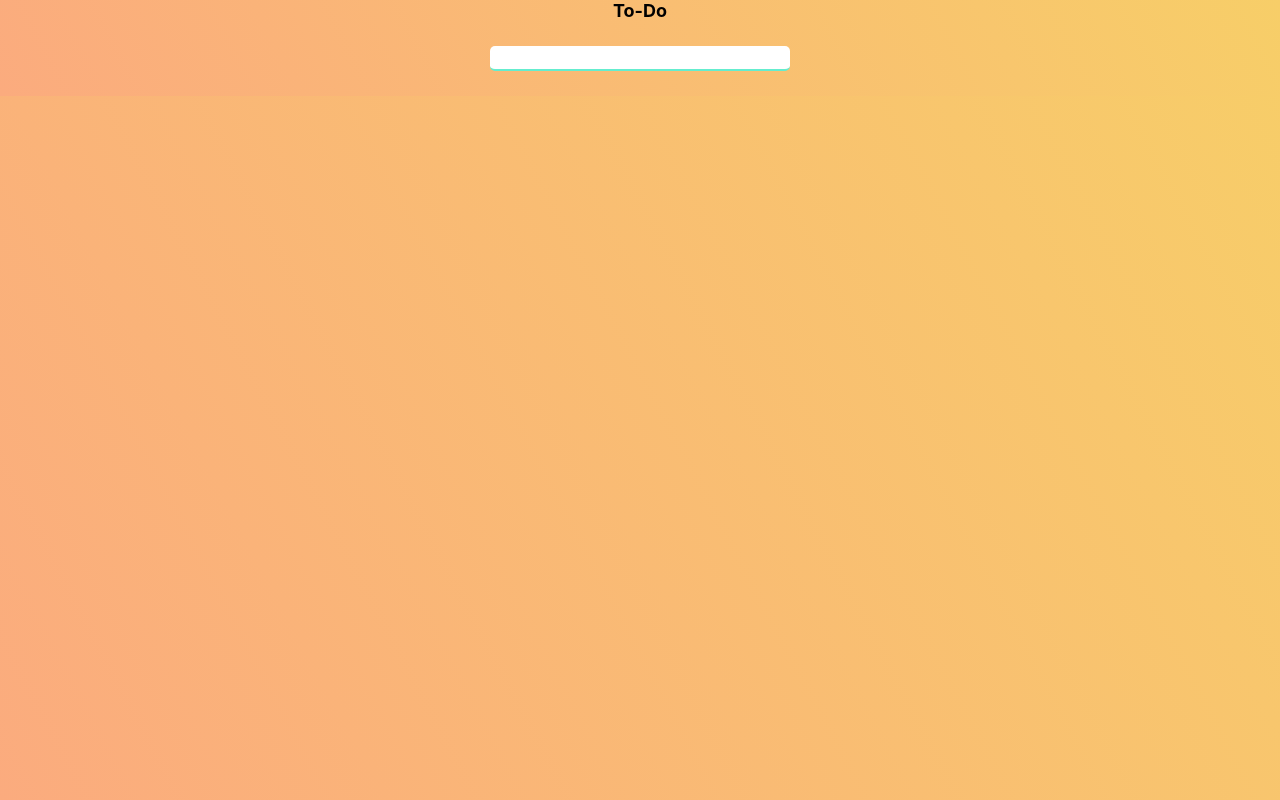
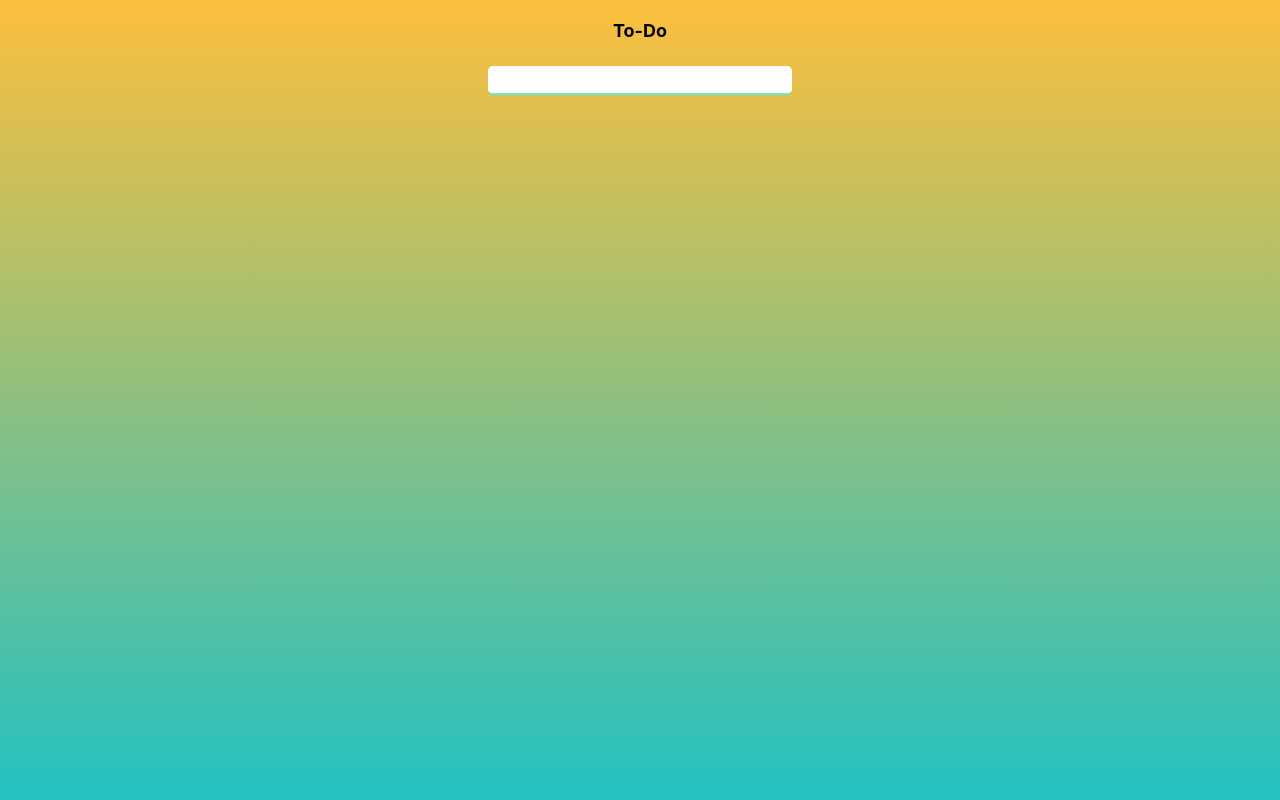
Before and after one commit to Adelin04/ToDo-App-React, a React (Create React App) app: page / in a window 1280 px wide. Built offline with nearby package versions, Linux system fonts and the light colour scheme.

Commit message:
updated app...

```diff
--- a/package.json
+++ b/package.json
@@ -8,6 +8,7 @@
     "@testing-library/user-event": "^12.8.3",
     "react": "^17.0.2",
     "react-dom": "^17.0.2",
+    "react-icons": "^4.2.0",
     "react-scripts": "4.0.3",
     "styled-components": "^5.3.0",
     "web-vitals": "^1.1.2"
--- a/src/App.css
+++ b/src/App.css
@@ -2,6 +2,5 @@
   width: 100%;
   height: 100%;
   margin: auto;
-  background-color: #fbab7e;
-  background-image: linear-gradient(62deg, #fbab7e 0%, #f7ce68 100%);
+  padding: 20px 0px;
 }
--- a/src/App.js
+++ b/src/App.js
@@ -3,6 +3,7 @@ import styled from "styled-components";
 import "./App.css";
 
 import Todo from "./Todo";
+import { FaTrash } from "react-icons/fa";
 
 const reducer = (state, action) => {
   if (action.type === "ADD_TODO") {
@@ -10,11 +11,11 @@ const reducer = (state, action) => {
     return {
       ...state,
       todoList: [...state.todoList, newToDo],
-      isSucces: true
+      isSucces: true,
     };
   }
   if (action.type === "REMOVE_TODO") {
-    const leftToDo = state.todoList.filter(todo => {
+    const leftToDo = state.todoList.filter((todo) => {
       return todo.id !== Number(action.idPersonRemove);
     });
     return { ...state, todoList: leftToDo, isSucces: true };
@@ -24,7 +25,7 @@ const reducer = (state, action) => {
 
 const defaultState = {
   todoList: [],
-  isSucces: false
+  isSucces: false,
 };
 
 function App() {
@@ -40,13 +41,13 @@ function App() {
     const localMemo = localStorage.getItem("todo");
 
     if (localMemo !== null) {
-      JSON.parse(localMemo).forEach(element => {
+      JSON.parse(localMemo).forEach((element) => {
         dispatch({
           type: "ADD_TODO",
           payload: {
             id: element.id,
-            name: element.name
-          }
+            name: element.name,
+          },
         });
         tmpId = Number(element.id);
         setId(tmpId + 1);
@@ -54,26 +55,26 @@ function App() {
     }
   }, []);
 
-  const handlerSubmit = e => {
+  const handlerSubmit = (e) => {
     e.preventDefault();
     const localMemo = localStorage.getItem("todo");
 
     if (localMemo !== null)
-      JSON.parse(localMemo).forEach(element => {
+      JSON.parse(localMemo).forEach((element) => {
         TMP_List.push(element);
       });
 
     if (name) {
       tmp_Dictionary = {
         type: "ADD_TODO",
-        payload: { id: id, name: name.toString() }
+        payload: { id: id, name: name.toString() },
       };
       dispatch(tmp_Dictionary);
       setId(id + 1);
 
       TMP_List.push({
         id: tmp_Dictionary.payload.id,
-        name: tmp_Dictionary.payload.name
+        name: tmp_Dictionary.payload.name,
       });
     }
 
@@ -87,6 +88,10 @@ function App() {
     }, 2000);
   };
 
+  const handlerEdit = (e) => {
+    console.log(e);
+  };
+
   return (
     <div className="App">
       <Wrapper>
@@ -94,7 +99,7 @@ function App() {
           style={{
             textAlign: "center",
             fontWeight: "bolder",
-            fontSize: "18px"
+            fontSize: "18px",
           }}
         >
           {message}
@@ -102,7 +107,7 @@ function App() {
             style={{
               textAlign: "center",
               fontWeight: "bolder",
-              fontSize: "18px"
+              fontSize: "18px",
             }}
           >
             <form
@@ -110,7 +115,7 @@ function App() {
                 display: "flex",
                 justifyContent: "center",
                 flexDirection: "column",
-                alignItems: "center"
+                alignItems: "center",
               }}
               onSubmit={handlerSubmit}
             >
@@ -119,11 +124,12 @@ function App() {
                 className="input"
                 value={name}
                 required
-                onChange={e => setName(e.target.value)}
+                onChange={(e) => setName(e.target.value)}
               />
             </form>
           </div>
         </div>
+
         {state.todoList.map((todo, index) => {
           return (
             <div key={index} className="todo">
@@ -133,18 +139,18 @@ function App() {
                 onClick={() => {
                   let leftItems = JSON.parse(
                     localStorage.getItem("todo")
-                  ).filter(element => {
+                  ).filter((element) => {
                     return element.id !== todo.id;
                   });
                   localStorage.setItem("todo", JSON.stringify(leftItems));
 
                   dispatch({
                     type: "REMOVE_TODO",
-                    idPersonRemove: todo.id
+                    idPersonRemove: todo.id,
                   });
                 }}
               >
-                remove
+                remove{<FaTrash />}
               </button>
             </div>
           );
@@ -159,10 +165,8 @@ export default App;
 const Wrapper = styled.section`
   displey: flex;
   flex-direction: column;
-  margin: auto;
+  margin: 0px auto;
   height: 100%;
-  /*   background-color: #fbab7e;
-  background-image: linear-gradient(62deg, #fbab7e 0%, #f7ce68 100%); */
 
   input {
     width: 300px;
@@ -194,7 +198,7 @@ const Wrapper = styled.section`
     justify-content: center;
     flex-direction: column;
     align-items: center;
-    min-width: 100px;
+    min-width: 50px;
     height: 20px;
     padding: 5px;
     border-radius: 5px;
@@ -210,7 +214,7 @@ const Wrapper = styled.section`
 
   .todo-item {
     displey: flex;
-    justifyContent: center;
+    justifycontent: center;
     padding: 15px;
   }
 `;
--- a/src/index.css
+++ b/src/index.css
@@ -1,13 +1,10 @@
-* {
-  padding: 0px;
-  margin: 0px;
-  box-sizing: border-box;
-}
-
 html,
 body {
-  margin: 0;
+  display: flex;
+  flex-direction: column;
+  margin: auto;
   padding: 0;
+  width: 100%;
   height: 100%;
   box-sizing: border-box;
   font-family: -apple-system, BlinkMacSystemFont, "Segoe UI", "Roboto", "Oxygen",
@@ -15,6 +12,17 @@ body {
     sans-serif;
   -webkit-font-smoothing: antialiased;
   -moz-osx-font-smoothing: grayscale;
-  background-color: #fbab7e;
-  background-image: linear-gradient(62deg, #fbab7e 0%, #f7ce68 100%);
 }
+
+body {
+/*   background: #fbab7e;
+  background: linear-gradient(0deg, #fbab7e 0%, #f7ce68 100%) fixed; */
+
+    background: rgb(34, 193, 195);
+  background: linear-gradient(
+      0deg,
+      rgba(34, 193, 195, 1) 0%,
+      rgba(252, 191, 60, 1) 100%
+    )
+    fixed;
+}
```
Also changed, not shown: 1 other file (tests, documents, lock files or other folders).
